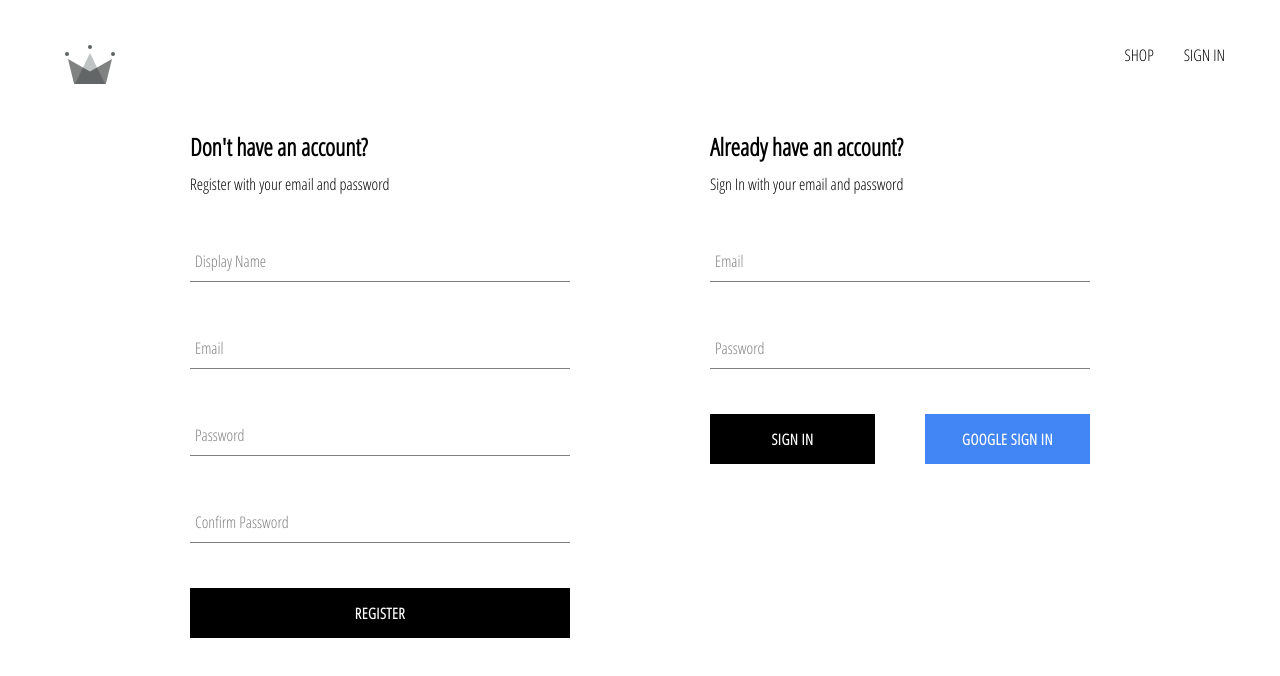
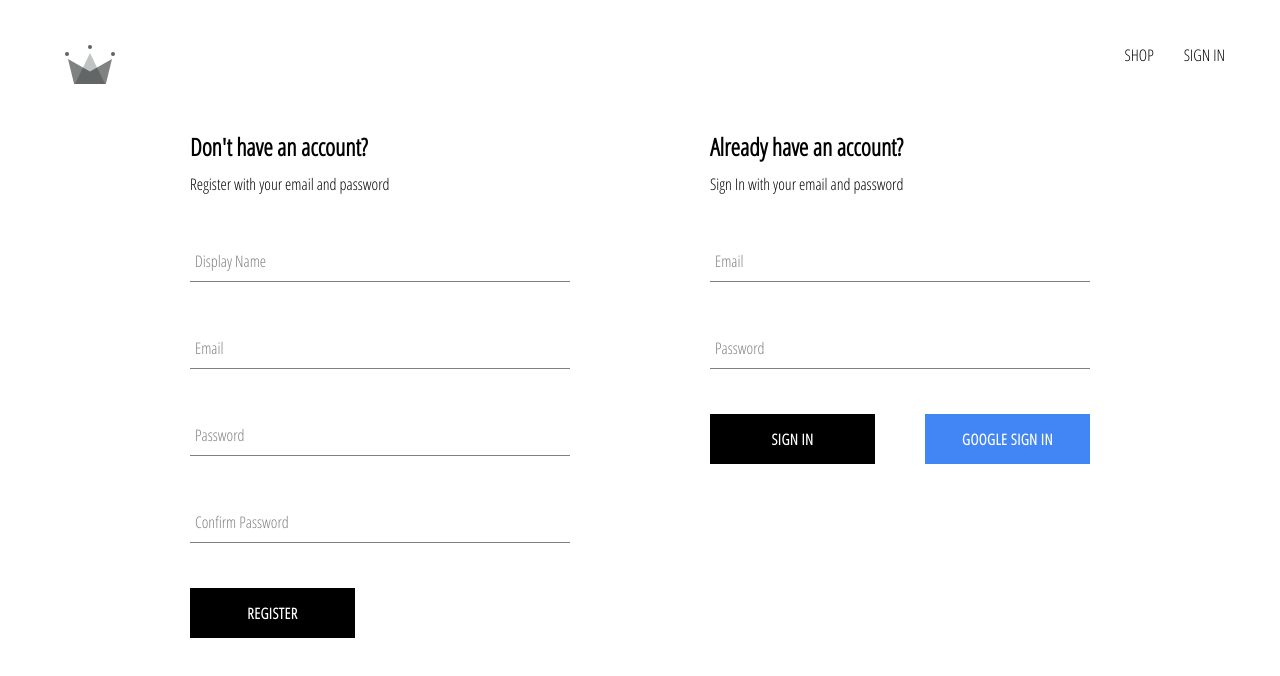
Before and after one commit to mmaksi/crwnshop, a React (Create React App) app: page /auth in a window 1280 px wide. Shown: the top 676 px of the page. Built offline with nearby package versions, Linux system fonts and the light colour scheme; no server answers.

Commit message:
fixing signin button bug

```diff
--- a/src/components/button/button.component.jsx
+++ b/src/components/button/button.component.jsx
@@ -5,11 +5,11 @@ const BUTTON_TYPE_CLASSES = {
     inverted: "inverted"
 }
 
-const Button = ({children, buttonType, ...otherProps}) => {
+const Button = ({ children, buttonType, ...otherProps }) => {
   return (
-    <div className={`button-container ${BUTTON_TYPE_CLASSES[buttonType]}`} {...otherProps}>
+    <button className={`button-container ${BUTTON_TYPE_CLASSES[buttonType]}`} {...otherProps}>
       {children}
-    </div>
+    </button>
   )
 }
 
--- a/src/routes/navigation/navigation.component.jsx
+++ b/src/routes/navigation/navigation.component.jsx
@@ -22,7 +22,7 @@ const Navigation = () => {
             SHOP
           </Link>
           {currentUser ? (
-            <span onClick={signOutUser}>SIGN OUT</span>
+            <span className="nav-link" onClick={signOutUser}>SIGN OUT</span>
           ) : (
             <Link className="nav-link" to="/auth">
               SIGN IN
```
Also changed, not shown: 1 other file (tests, documents, lock files or other folders).
